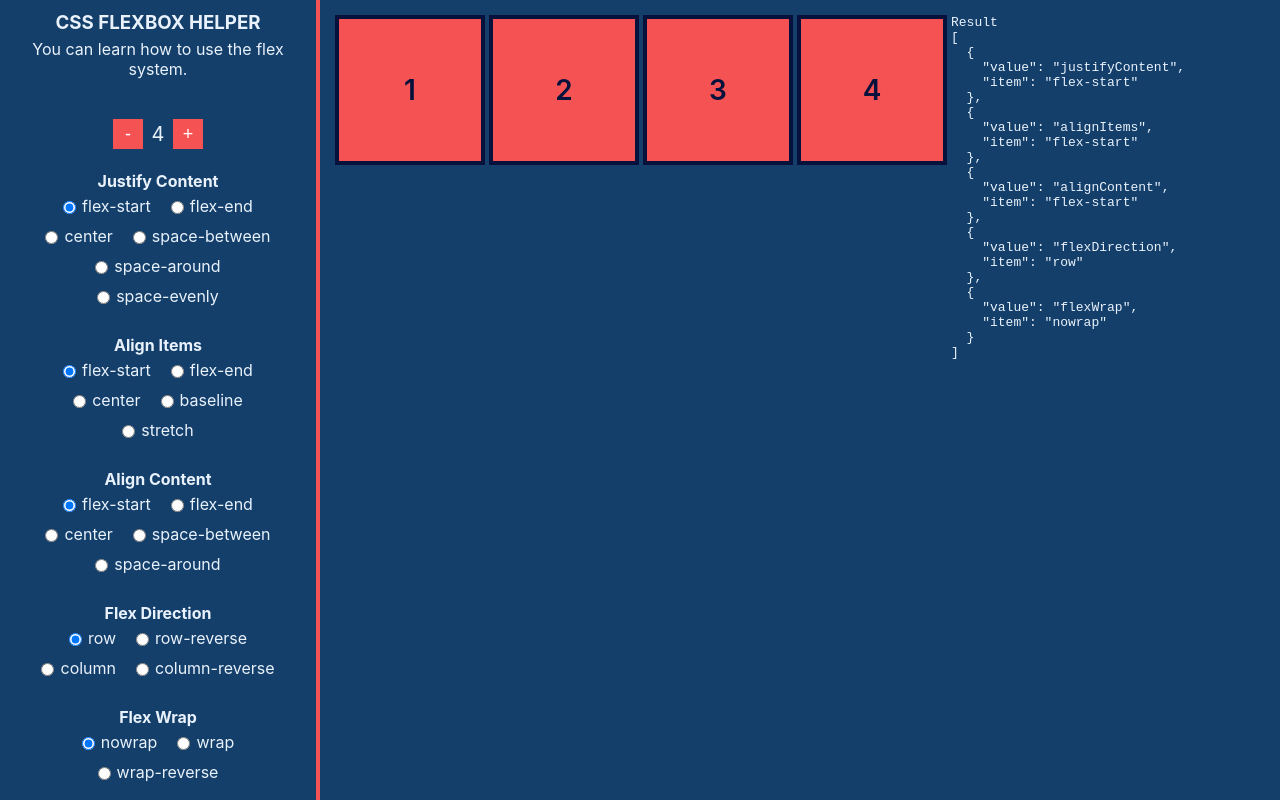
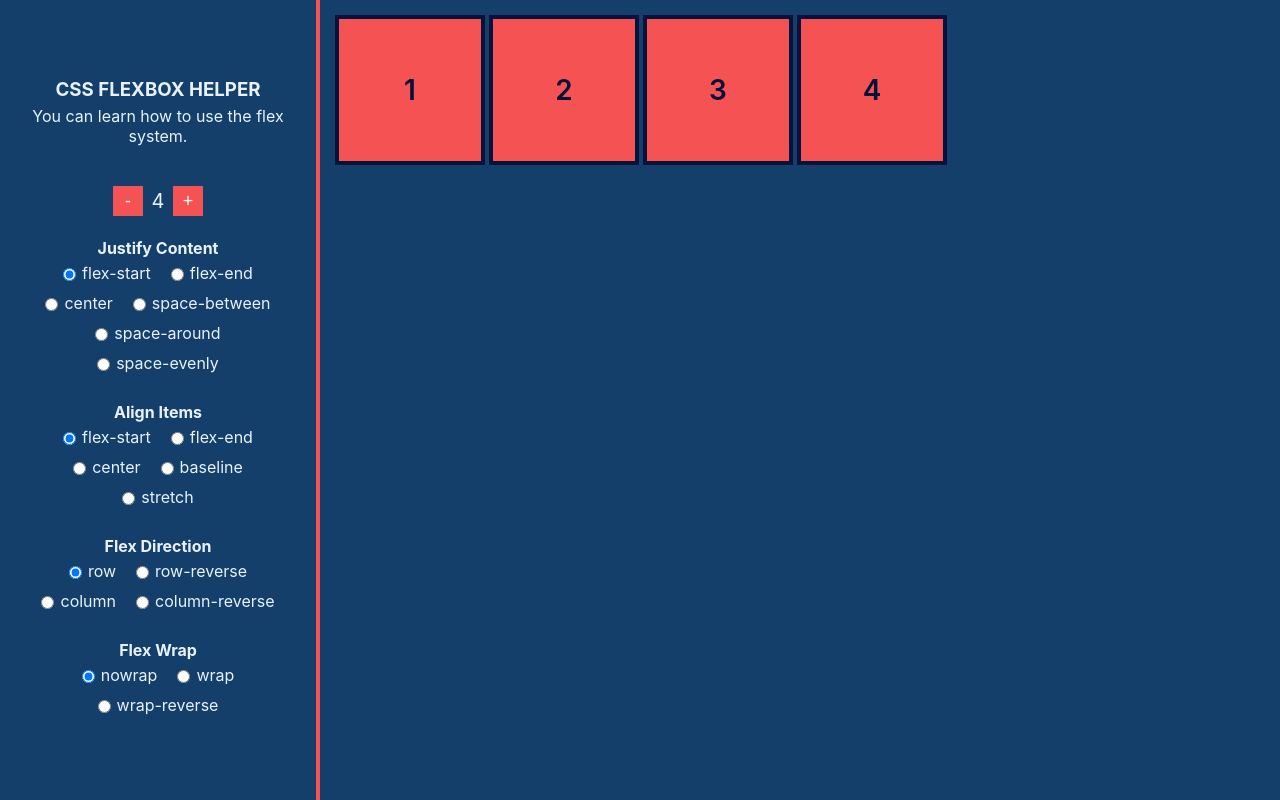
Before and after one commit to alikaraarslan/d-flex, a Next.js app: page / in a window 1280 px wide. Built offline with nearby package versions, Linux system fonts and the light colour scheme.

Commit message:
add style top-container of items

```diff
--- a/assets/data.js
+++ b/assets/data.js
@@ -17,17 +17,6 @@ export const data = [
     items: ['flex-start', 'flex-end', 'center', 'baseline', 'stretch'],
   },
   {
-    title: 'Align Content',
-    value: 'alignContent',
-    items: [
-      'flex-start',
-      'flex-end',
-      'center',
-      'space-between',
-      'space-around',
-    ],
-  },
-  {
     title: 'Flex Direction',
     value: 'flexDirection',
     items: ['row', 'row-reverse', 'column', 'column-reverse'],
--- /dev/null
+++ b/pages/_document.tsx
@@ -0,0 +1,30 @@
+import Document from 'next/document';
+import { ServerStyleSheet } from 'styled-components';
+
+export default class MyDocument extends Document {
+  static async getInitialProps(ctx: any) {
+    const sheet = new ServerStyleSheet();
+    const originalRenderPage = ctx.renderPage;
+
+    try {
+      ctx.renderPage = () =>
+        originalRenderPage({
+          enhanceApp: (App: any) => (props: any) =>
+            sheet.collectStyles(<App {...props} />),
+        });
+
+      const initialProps = await Document.getInitialProps(ctx);
+      return {
+        ...initialProps,
+        styles: (
+          <>
+            {initialProps.styles}
+            {sheet.getStyleElement()}
+          </>
+        ),
+      };
+    } finally {
+      sheet.seal();
+    }
+  }
+}
--- a/pages/index.tsx
+++ b/pages/index.tsx
@@ -1,5 +1,5 @@
 import type { NextPage } from 'next';
-import { useEffect, useState } from 'react';
+import { useEffect, useState, useRef } from 'react';
 import { data } from '../assets/data.js';
 import styled from 'styled-components';
 
@@ -114,6 +114,7 @@ const BoxWraper = styled.div`
 const Home: NextPage = () => {
   const [divCount, setDivCount] = useState(4);
   const [initialVal, setInitivalVal] = useState({});
+  const containerRef = useRef<any>(null);
   useEffect(() => {
     const a = data.map((m) => ({
       value: m.value,
@@ -134,15 +135,14 @@ const Home: NextPage = () => {
     return rowList;
   };
 
-  const handleContainStyle = () => {
-    let startArr: any = [];
-    (Array.isArray(initialVal) ? initialVal : [initialVal]).forEach((item) =>
-      startArr.push({ [item.value]: item.item })
-    );
-    return startArr;
-  };
+  useEffect(() => {
+    if (Array.isArray(initialVal) && containerRef?.current) {
+      initialVal.forEach((m) => {
+        containerRef.current.style[m.value] = m.item;
+      });
+    }
+  }, [initialVal]);
 
-  console.log('handleContainStyle', handleContainStyle());
   return (
     <>
       <HomeWrapper>
@@ -208,15 +208,7 @@ const Home: NextPage = () => {
             ))}
           </PropertyWrapper>
         </SidebarWraper>
-        <BoxWraper>
-          <>
-            {divList()}
-            <pre>
-              Result <br />
-              {JSON.stringify(initialVal, null, 2)}
-            </pre>
-          </>
-        </BoxWraper>
+        <BoxWraper ref={containerRef}>{divList()}</BoxWraper>
       </HomeWrapper>
     </>
   );
```
Also changed, not shown: package.json (+4 -4 lines), 1 other file (tests, documents, lock files or other folders).
